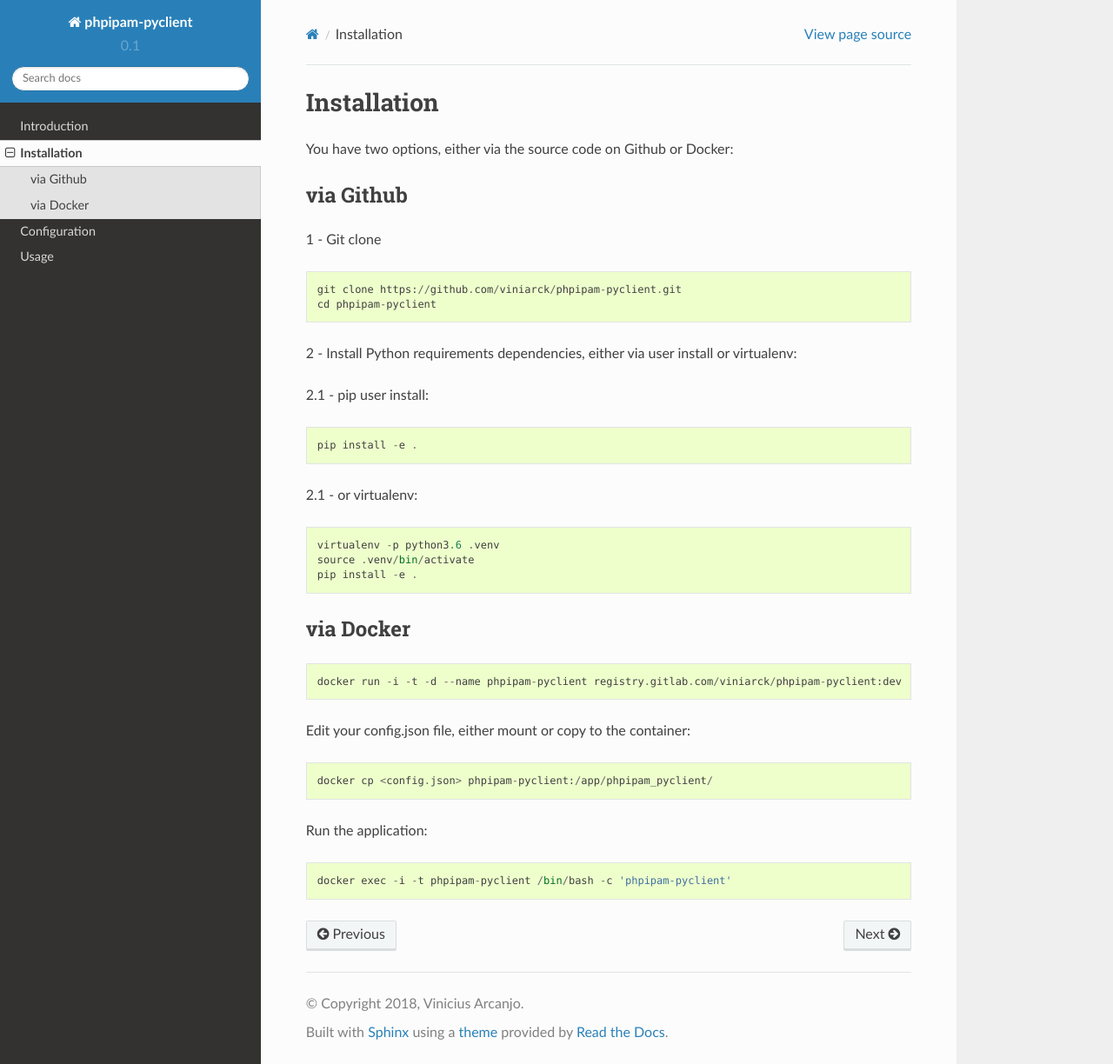
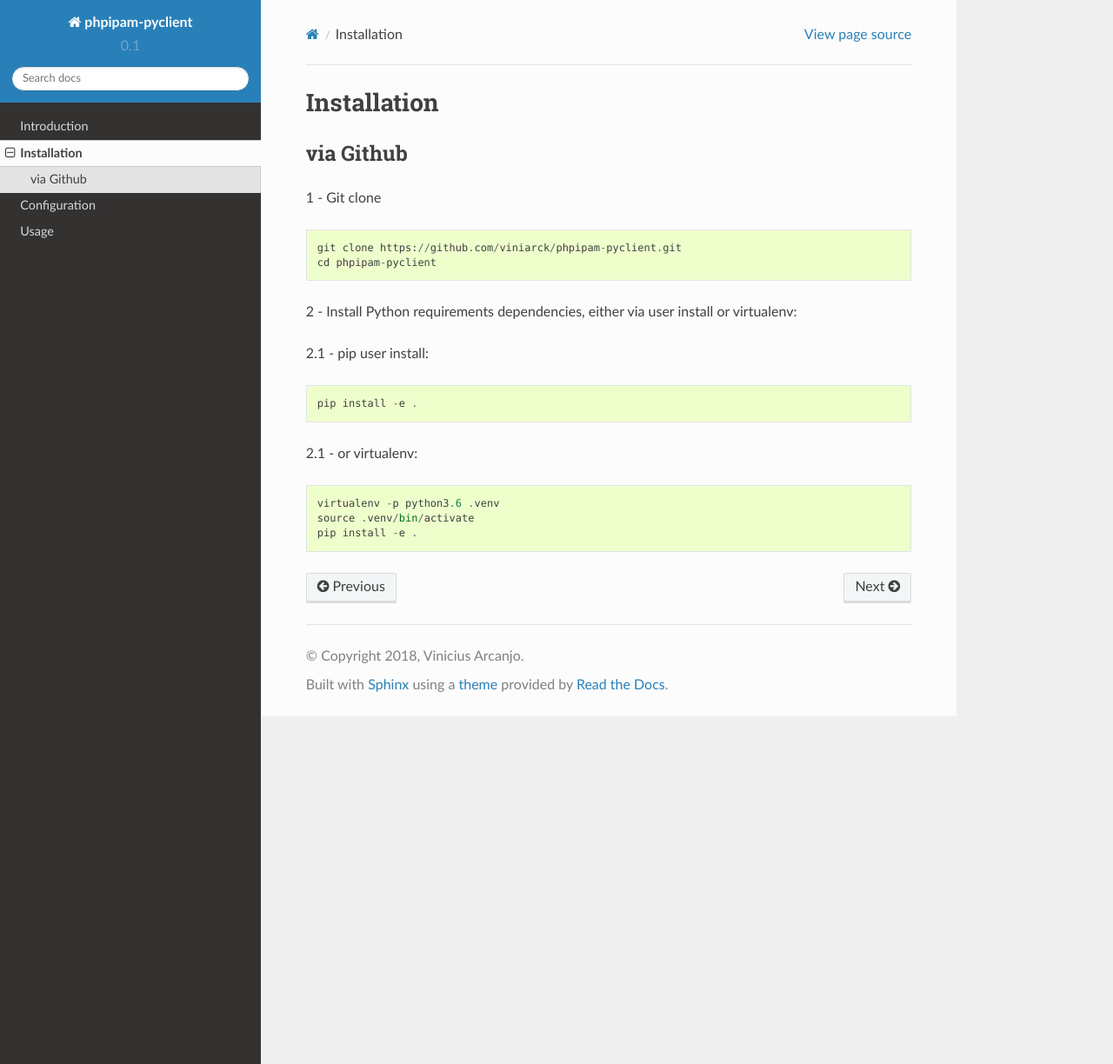
Before and after one commit to viniarck/phpipam-pyclient, a Sphinx documentation site: the page built from docs/installation.rst, in a window 1280 px wide and 1224 px high. Shown: the whole window at 87% size. Built offline with Sphinx 7.4.7 and the Read the Docs theme 2.0.0, drawn with Linux system fonts in a browser that asks for light colours.

Commit message:
Updated README.md and docs/installation.rst

```diff
--- a/docs/installation.rst
+++ b/docs/installation.rst
@@ -1,7 +1,5 @@
 Installation
 ============
-
-You have two options, either via the source code on Github or Docker:
 
 via Github
 ----------
@@ -28,22 +26,3 @@ via Github
   virtualenv -p python3.6 .venv
   source .venv/bin/activate
   pip install -e .
-
-via Docker
-----------
-
-::
-
-  docker run -i -t -d --name phpipam-pyclient registry.gitlab.com/viniarck/phpipam-pyclient:dev
-
-Edit your config.json file, either mount or copy to the container:
-
-::
-
-  docker cp <config.json> phpipam-pyclient:/app/phpipam_pyclient/
-
-Run the application:
-
-::
-
-  docker exec -i -t phpipam-pyclient /bin/bash -c 'phpipam-pyclient'
```
Also changed, not shown: README.md (+3 -24 lines).
